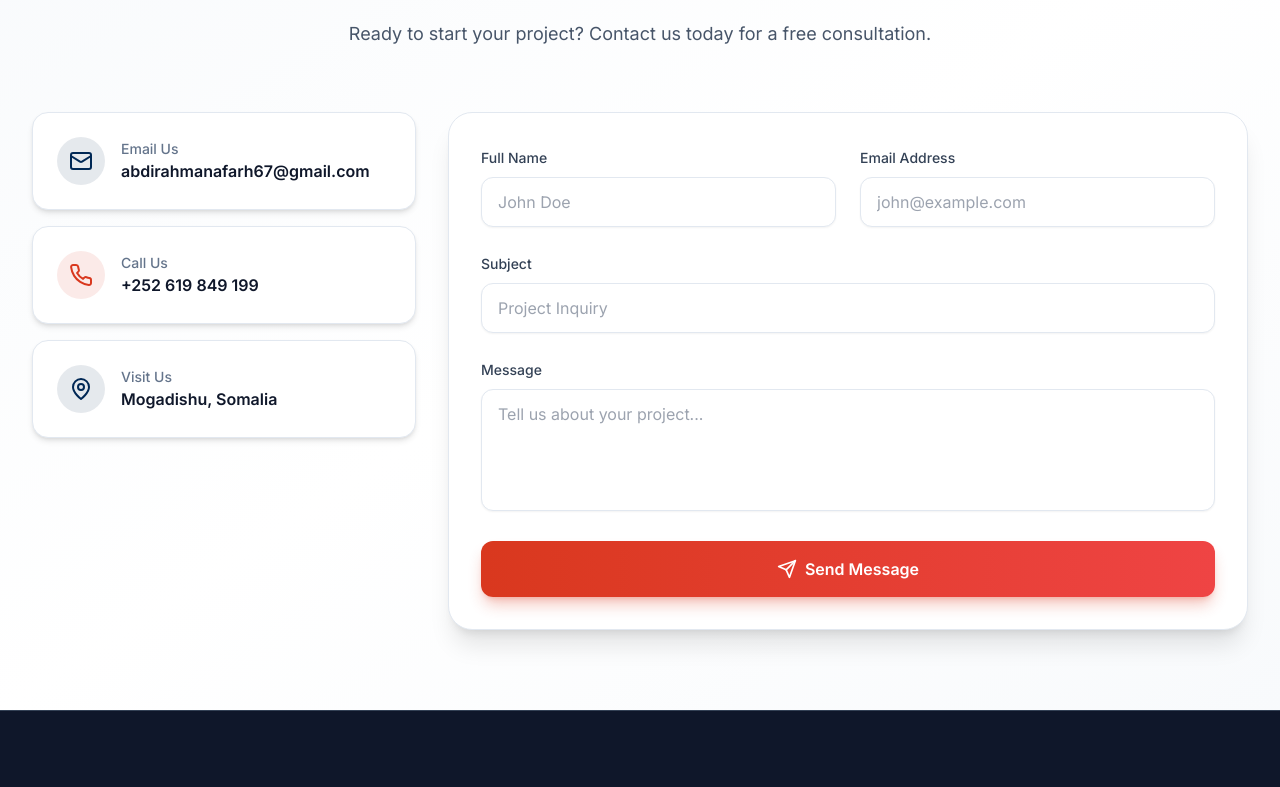
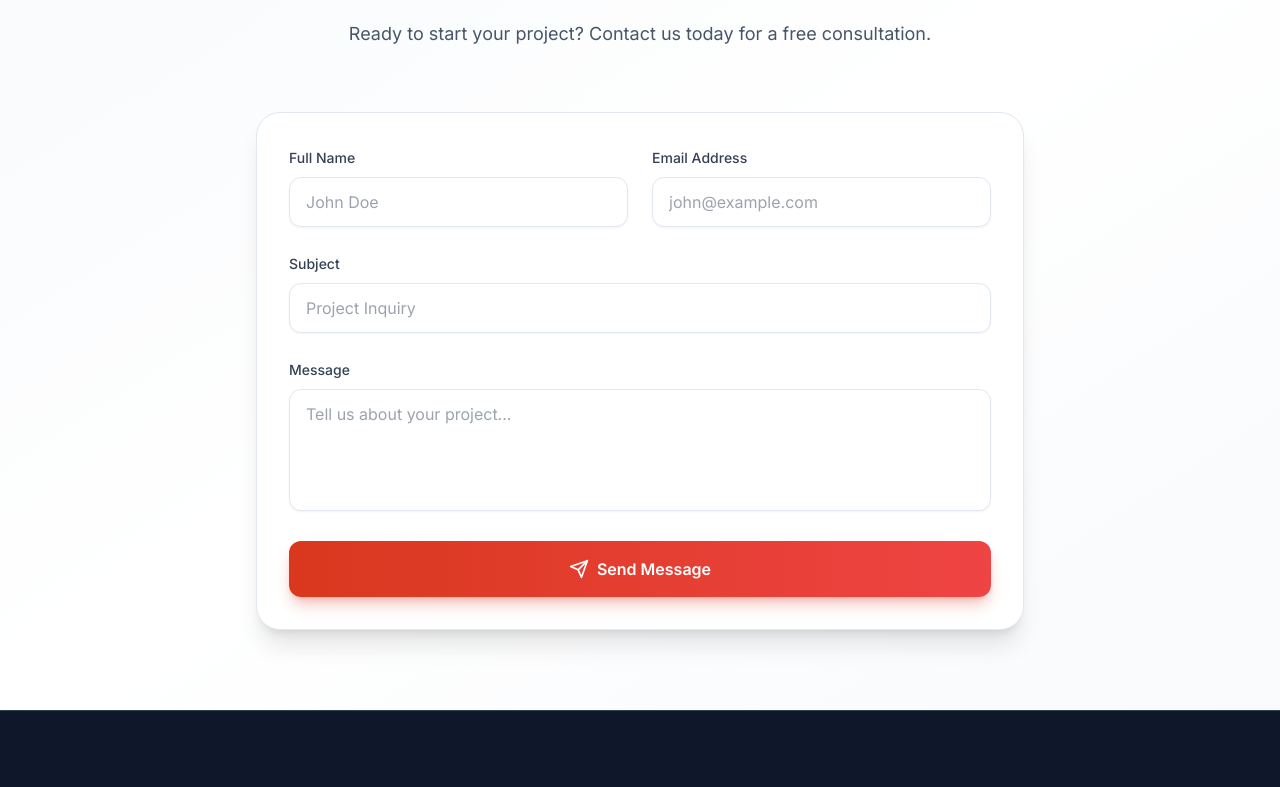
Before and after one commit to abdirahmanafrah67-code/AfrahTech, a React (Vite) app: page / in a window 1280 px wide. Shown: the part 4733-5520 px from the top of the page. Built offline with nearby package versions, Linux system fonts and the light colour scheme.

Commit message:
Update logo to match branding and switch Navbar to white theme

```diff
--- a/src/components/Contact.tsx
+++ b/src/components/Contact.tsx
@@ -1,4 +1,4 @@
-import { Mail, Phone, MapPin, Send, CheckCircle2 } from 'lucide-react';
+import { Send, CheckCircle2 } from 'lucide-react';
 import { useState, FormEvent } from 'react';
 
 export default function Contact() {
@@ -57,38 +57,8 @@ export default function Contact() {
                     </p>
                 </div>
 
-                <div className="grid lg:grid-cols-3 gap-8">
-                    <div className="lg:col-span-1 space-y-4">
-                        <div className="bg-white p-6 rounded-2xl shadow-md border border-slate-200 flex items-center gap-4 transition-all hover:-translate-y-1 hover:shadow-xl hover:border-primary/30 group">
-                            <div className="bg-primary/10 p-3 rounded-full text-primary group-hover:bg-primary group-hover:text-white transition-all">
-                                <Mail className="h-6 w-6" />
-                            </div>
-                            <div>
-                                <p className="text-sm text-slate-500 font-medium">Email Us</p>
-                                <p className="text-slate-900 font-semibold">abdirahmanafarh67@gmail.com</p>
-                            </div>
-                        </div>
-                        <div className="bg-white p-6 rounded-2xl shadow-md border border-slate-200 flex items-center gap-4 transition-all hover:-translate-y-1 hover:shadow-xl hover:border-secondary/30 group">
-                            <div className="bg-secondary/10 p-3 rounded-full text-secondary group-hover:bg-secondary group-hover:text-white transition-all">
-                                <Phone className="h-6 w-6" />
-                            </div>
-                            <div>
-                                <p className="text-sm text-slate-500 font-medium">Call Us</p>
-                                <p className="text-slate-900 font-semibold">+252 619 849 199</p>
-                            </div>
-                        </div>
-                        <div className="bg-white p-6 rounded-2xl shadow-md border border-slate-200 flex items-center gap-4 transition-all hover:-translate-y-1 hover:shadow-xl hover:border-primary/30 group">
-                            <div className="bg-primary/10 p-3 rounded-full text-primary group-hover:bg-primary group-hover:text-white transition-all">
-                                <MapPin className="h-6 w-6" />
-                            </div>
-                            <div>
-                                <p className="text-sm text-slate-500 font-medium">Visit Us</p>
-                                <p className="text-slate-900 font-semibold">Mogadishu, Somalia</p>
-                            </div>
-                        </div>
-                    </div>
-
-                    <div className="lg:col-span-2 bg-white p-8 rounded-3xl shadow-xl border border-slate-200">
+                <div className="max-w-3xl mx-auto">
+                    <div className="bg-white p-8 rounded-3xl shadow-xl border border-slate-200">
                         <form className="space-y-6" onSubmit={handleSubmit}>
                             <div className="grid md:grid-cols-2 gap-6">
                                 <div className="space-y-2">
--- a/src/components/Footer.tsx
+++ b/src/components/Footer.tsx
@@ -1,4 +1,4 @@
-import { Facebook, Twitter, Instagram, Linkedin, Mail, Phone, MapPin } from 'lucide-react';
+import { Facebook, Twitter, Instagram, Linkedin, Github, Mail, Phone, MapPin } from 'lucide-react';
 
 const Logo = () => (
     <svg width="160" height="55" viewBox="0 0 160 55" fill="none" xmlns="http://www.w3.org/2000/svg">
@@ -42,6 +42,9 @@ export default function Footer() {
                             </a>
                             <a href="#" className="bg-white/10 p-2 rounded-full hover:bg-secondary transition-all shadow-lg hover:shadow-secondary/30">
                                 <Linkedin className="h-5 w-5" />
+                            </a>
+                            <a href="https://github.com/abdirahmanafrah67-code" target="_blank" rel="noopener noreferrer" className="bg-white/10 p-2 rounded-full hover:bg-secondary transition-all shadow-lg hover:shadow-secondary/30">
+                                <Github className="h-5 w-5" />
                             </a>
                         </div>
                     </div>
```
